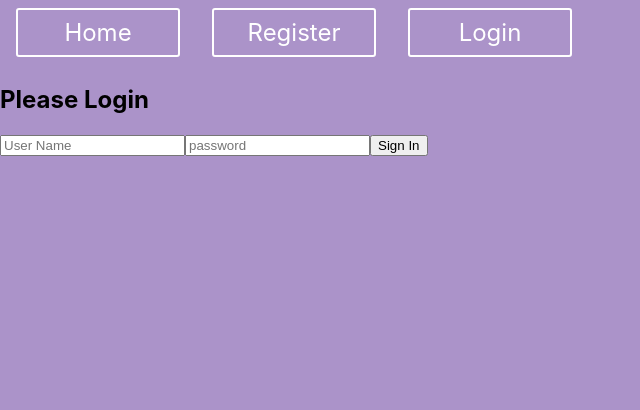
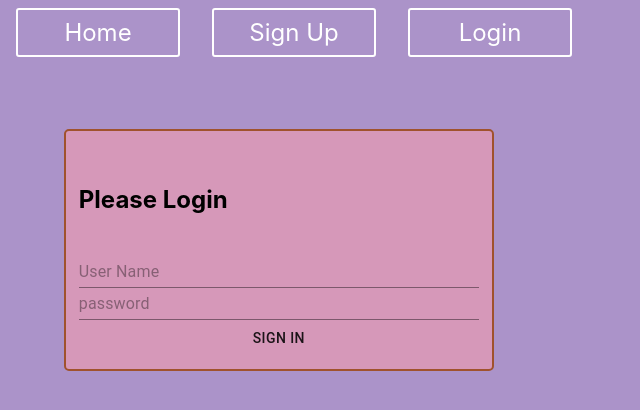
Before and after one commit to Build-Week-Pic-Metric-2/Front-End, a React (Create React App) app: page /login in a window 1280 px wide. Shown: the top 410 px of the page, without its empty margins (0-640 px from the left). Built offline with nearby package versions, Linux system fonts and the light colour scheme.

Commit message:
some more styling

```diff
--- a/src/App.css
+++ b/src/App.css
@@ -53,6 +53,10 @@
   background: #d698b9;
   line-height: 3;
 }
+.login{
+  display: flex;
+  flex-direction: column;
+}
 .user-form {
   display: flex;
   justify-content: center;
--- a/src/Components/AltForm/form.js
+++ b/src/Components/AltForm/form.js
@@ -12,7 +12,7 @@ const RegistrationForm = ({username, password, confirmPassword, errors, touched,
             setFieldTouched(username, true, false);
         };
         return (
-            <Form className="container">
+            <Form className="container login">
                 <h1>Create an account!</h1>
                 <TextField
                     id="username"
--- a/src/Components/Login.js
+++ b/src/Components/Login.js
@@ -1,5 +1,7 @@
 import React, {useState} from 'react';
 import api from "../helpers/api";
+import Button from '@material-ui/core/Button';
+import TextField from "@material-ui/core/TextField";
 
 
 const Login = (props) => {
@@ -31,13 +33,13 @@ const handleSubmit = e => {
 }
 
 return(
-    <form onSubmit={handleSubmit}>
+    <form className="container" onSubmit={handleSubmit}>
         <h2>Please Login</h2>
         <div className="login">
         {error && <div className="error">{error}</div>}
-        <input type="text" name='username' placeholder="User Name" value={data.username} onChange={handleChange}/>
-        <input type='password' name='password' placeholder='password' value={data.password} onChange={handleChange}/>
-        <button className="button" type="submit">Sign In</button>
+        <TextField type="text" name='username' placeholder="User Name" value={data.username} onChange={handleChange}/>
+        <TextField type='password' name='password' placeholder='password' value={data.password} onChange={handleChange}/>
+        <Button className="button" type="submit">Sign In</Button>
         </div>
     </form>
 )
--- a/src/Components/Navigation.js
+++ b/src/Components/Navigation.js
@@ -29,7 +29,7 @@ function Nav() {
   <Row>
     <Button href='/' className='button1' styled='text-decoration:none' to="/">Home</Button>
 
-    <Button href='/register' className="link">Register</Button>
+    <Button href='/register' className="link">Sign Up</Button>
         {!signedIn && <Button href='login' className="link">Login</Button>}
          {signedIn && <Button href='/account' className="link">Account</Button>}
          {signedIn && <Button href='/logout'  className="link">Logout</Button>}
```
